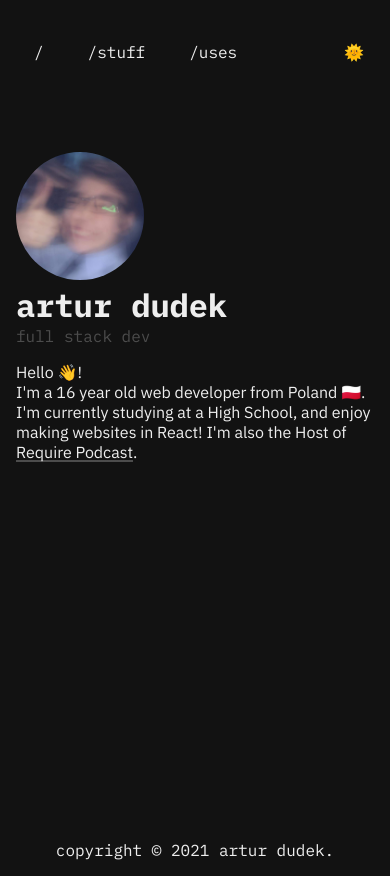
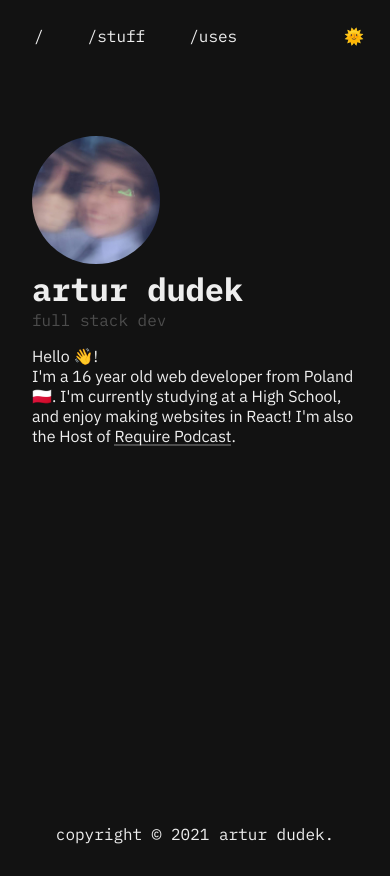
Before and after one commit to datejer/dudek.sh, a Next.js app: page / in a window 390 px wide. After the commit the page ends 844 px from the top, so only its background shows below. Built offline with nearby package versions, Linux system fonts and the light colour scheme.

Commit message:
Responsive fixes

```diff
--- a/components/Footer/Footer.module.scss
+++ b/components/Footer/Footer.module.scss
@@ -1,4 +1,5 @@
 .container {
 	text-align: center;
 	font-family: 'IBM Plex Mono', monospace;
+	margin-top: 1rem;
 }
--- a/components/LandingPage/LandingPage.module.scss
+++ b/components/LandingPage/LandingPage.module.scss
@@ -28,6 +28,7 @@ $mobileSize: 600px;
 
 	@media screen and (max-width: $mobileSize) {
 		flex-direction: column-reverse;
+		padding: 0 1rem;
 
 		.picture {
 			margin: 0;
--- a/components/Layout/Layout.module.scss
+++ b/components/Layout/Layout.module.scss
@@ -17,6 +17,6 @@ $mobileSize: 500px;
 	}
 
 	@media screen and (max-width: $mobileSize) {
-		padding: 1rem;
+		padding: 0 1rem;
 	}
 }
```
Also changed, not shown: components/PinnedRepos/PinnedRepos.module.scss (+7 -0 lines).
